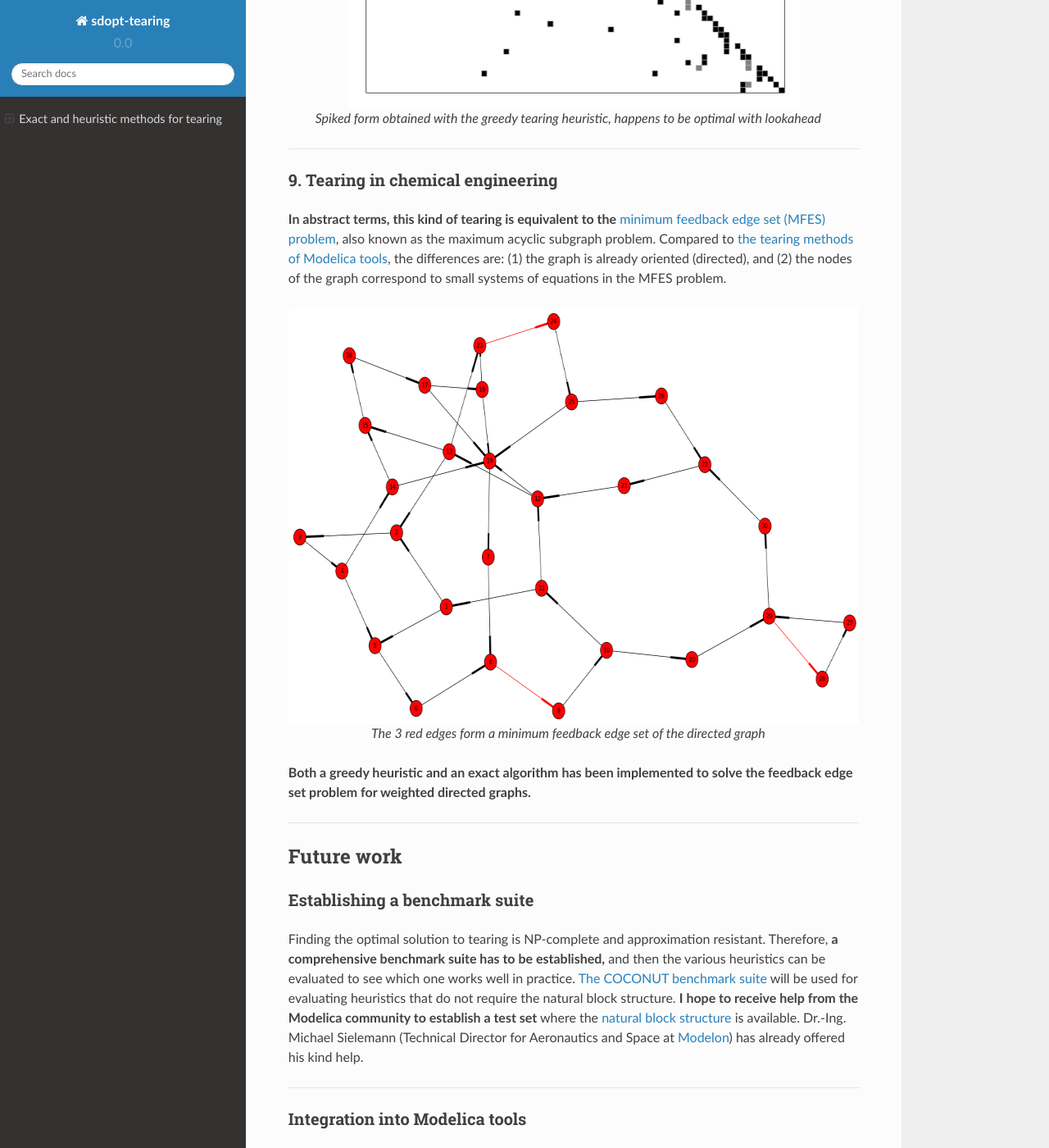
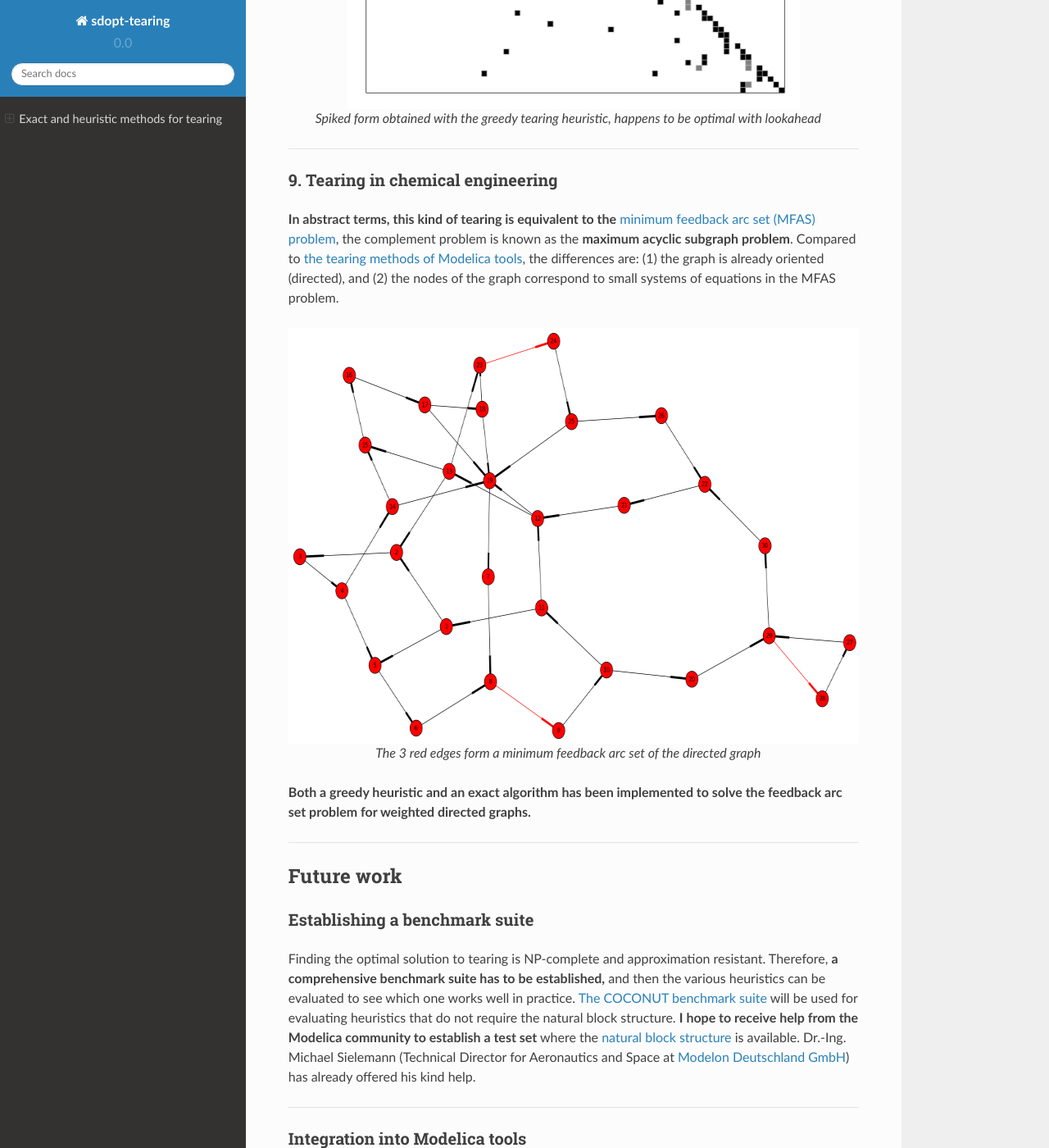
Before and after one commit to baharev/sdopt-tearing, a Sphinx documentation site: the page built from docs/index.rst, in a window 1280 px wide and 1400 px high, scrolled down 8938 px. Shown: the whole window at 82% size. Built offline with Sphinx 7.4.7 and the Read the Docs theme 2.0.0, drawn with Linux system fonts in a browser that asks for light colours.

Commit message:
Minor fixes

```diff
--- a/docs/index.rst
+++ b/docs/index.rst
@@ -300,22 +300,23 @@ improve the quality of the ordering**.
     which the input has to be computed from the output.
 
 **In abstract terms, this kind of tearing is equivalent to the** `minimum
-feedback edge set (MFES) problem
-<http://en.wikipedia.org/wiki/Feedback_arc_set>`_, also known as the maximum
-acyclic subgraph problem. Compared to :ref:`the tearing methods of
-Modelica tools <tearing-in-Modelica>`, the differences are: (1) the graph is
-already oriented (directed), and (2) the nodes of the graph correspond to small
-systems of equations in the MFES problem.
+feedback arc set (MFAS) problem
+<http://en.wikipedia.org/wiki/Feedback_arc_set>`_, the complement problem
+is known as the **maximum acyclic subgraph problem**.
+Compared to :ref:`the tearing methods of Modelica tools <tearing-in-Modelica>`,
+the differences are: (1) the graph is already oriented (directed), and
+(2) the nodes of the graph correspond to small systems of equations in the
+MFAS problem.
 
 .. figure:: ./pics/MFES.png
-   :alt: The 3 red edges form a minimum feedback edge set of the directed graph.
+   :alt: The 3 red edges form a minimum feedback arc set (MFAS) of the directed graph.
    :align: center
    :scale: 50%
 
-   The 3 red edges form a minimum feedback edge set of the directed graph
+   The 3 red edges form a minimum feedback arc set of the directed graph
 
 **Both a greedy heuristic and an exact algorithm has been implemented to solve
-the feedback edge set problem for weighted directed graphs.**
+the feedback arc set problem for weighted directed graphs.**
 
 --------------------------------------------------------------------------------
 
@@ -336,8 +337,8 @@ will be used for evaluating heuristics that do not require the natural block
 structure. **I hope to receive help from the Modelica community to establish a
 test set** where the :ref:`natural block structure <natural-block-structure>` is
 available. Dr.-Ing. Michael Sielemann (Technical Director for Aeronautics and
-Space at `Modelon <http://www.modelon.com/>`_) has already offered his kind
-help.
+Space at `Modelon Deutschland GmbH <http://www.modelon.com/>`_) has already
+offered his kind help.
 
 --------------------------------------------------------------------------------
 
@@ -358,8 +359,8 @@ Improving numerical stability
 **Tearing can yield small but very ill-conditioned systems**; as a consequence,
 the final reduced systems can be notoriously difficult or even impossible to
 solve. **Our recent publications** `[1] <http://dx.doi.org/10.1002/aic.14305>`_
-**and** `[2] <http://www.mat.univie.ac.at/%7Eneum/ms/maniSol.pdf>`_  **show how
-this well-known numerical issue of tearing can be resolved.** The cost of the
+**and** `[2] <http://reliablecomputing.eu/baharev_manifold_based_starting_points.pdf>`_
+**show how this well-known numerical issue of tearing can be resolved.** The cost of the
 improved numerical stability is the significantly increased computation time.
 
 .. _handling-subproblems:
```
